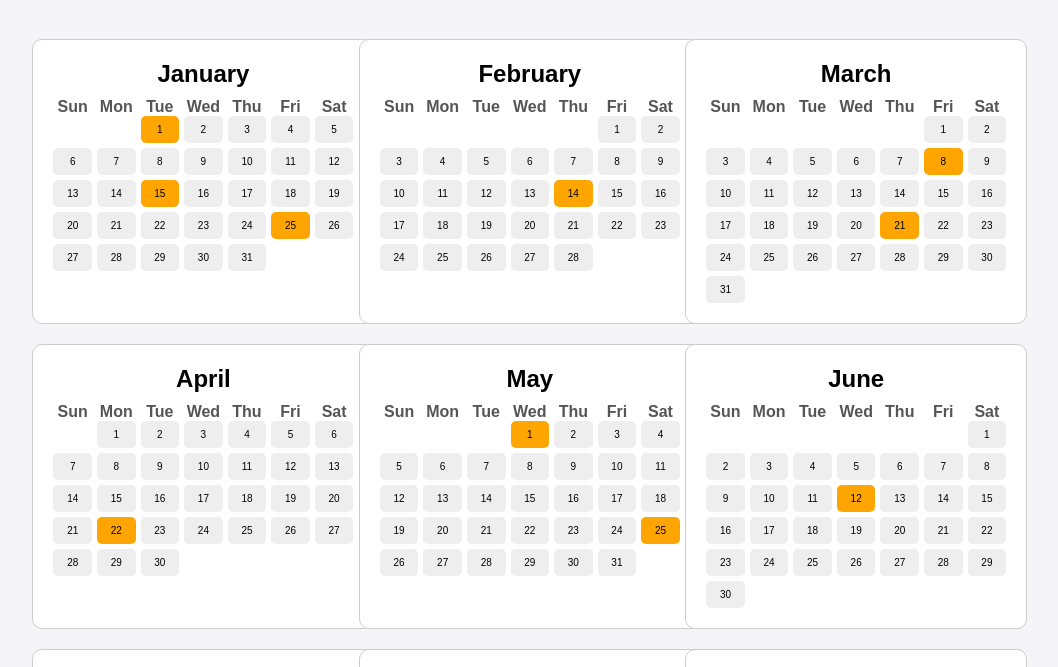
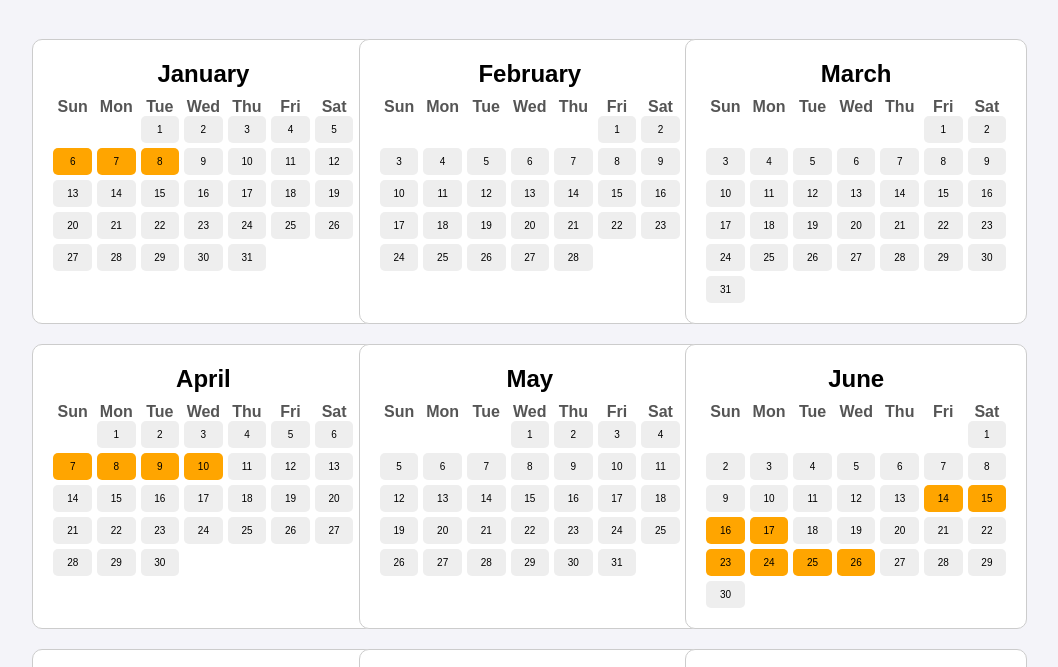
Before and after one commit to anacesarjelly/calendar2025, a plain HTML site: page index.html in a window 1280 px wide. Shown: the part 61-728 px from the top of the page, without its empty margins (128-1186 px from the left). Drawn offline with Linux system fonts and the light colour scheme.

Commit message:
Update index.html

```diff
--- a/index.html
+++ b/index.html
@@ -137,46 +137,45 @@
 <script>
     const events = {
         "January": {
-            1: { title: "New Year's Day", location: "Brazil", time: "All day" },
-            15: { title: "Municipal Holiday", location: "City A", time: "All day" },
-            25: { title: "Meeting", location: "Office", time: "14:00" },
-        },
-        "February": {
-            14: { title: "Valentine's Day", location: "USA", time: "All day" },
-        },
-        "March": {
-            8: { title: "International Women's Day", location: "Global", time: "All day" },
-            21: { title: "Start of Spring", location: "Global", time: "All day" },
+            6: { title: "Vegas Meetup", location: "Las Vegas" },
+            7: { title: "Vegas Meetup", location: "Las Vegas" },
+            8: { title: "Vegas Meetup", location: "Las Vegas" },
+            8: { title: "Vegas Meetup", location: "Las Vegas" },
         },
         "April": {
-            22: { title: "Earth Day", location: "Global", time: "All day" },
-        },
-        "May": {
-            1: { title: "Labor Day", location: "Brazil", time: "All day" },
-            25: { title: "Local Holiday", location: "City B", time: "All day" },
+            7: { title: "Vegas Meetup", location: "Las Vegas" },
+            8: { title: "Vegas Meetup", location: "Las Vegas" },
+            9: { title: "Vegas Meetup", location: "Las Vegas" },
+            10: { title: "Vegas Meetup", location: "Las Vegas"},
         },
         "June": {
-            12: { title: "Valentine's Day", location: "Brazil", time: "All day" },
-        },
-        "July": {
-            4: { title: "Independence Day", location: "USA", time: "All day" },
-        },
-        "August": {
-            15: { title: "National Holiday", location: "Brazil", time: "All day" },
+            14: { title: "LA Meetup", location: "Los Angeles" },
+            15: { title: "LA Meetup", location: "Los Angeles" },
+            16: { title: "LA Meetup", location: "Los Angeles" },
+            17: { title: "LA Meetup", location: "Los Angeles" },
+            23: { title: "On Location Trip for Hustlers/Earnings" },
+            24: { title: "On Location Trip for Hustlers/Earnings" },
+            25: { title: "On Location Trip for Hustlers/Earnings" },
+            26: { title: "On Location Trip for Hustlers/Earnings" },
         },
         "September": {
-            7: { title: "Independence Day of Brazil", location: "Brazil", time: "All day" },
+            29: { title: "Vegas Meetup", location: "Las Vegas" },
+            30: { title: "Vegas Meetup", location: "Las Vegas" },
         },
         "October": {
-            12: { title: "Children's Day", location: "Brazil", time: "All day" },
-            31: { title: "Halloween", location: "USA", time: "All day" },
-        },
-        "November": {
-            2: { title: "Day of the Dead", location: "Brazil", time: "All day" },
-            15: { title: "Proclamation of the Republic", location: "Brazil", time: "All day" },
+            1: { title: "Vegas Meetup", location: "Las Vegas" },
+            2: { title: "Vegas Meetup", location: "Las Vegas" },
+            13: { title: "Vegas VIP/Netty", location: "Las Vegas" },
+            14: { title: "Vegas VIP/Netty", location: "Las Vegas" },
+            15: { title: "Vegas VIP/Netty", location: "Las Vegas" },
+            16: { title: "Vegas VIP/Netty", location: "Las Vegas" },
+            17: { title: "Vegas VIP/Netty", location: "Las Vegas" },
+            18: { title: "Vegas VIP/Netty", location: "Las Vegas" },
+            19: { title: "Vegas VIP/Netty", location: "Las Vegas" },
+            20: { title: "Vegas VIP/Netty", location: "Las Vegas" },
         },
         "December": {
-            25: { title: "Christmas", location: "Global", time: "All day" },
+            9: { title: "Christmas", location: "Elly and Rick's" },
         }
     };
 
```
